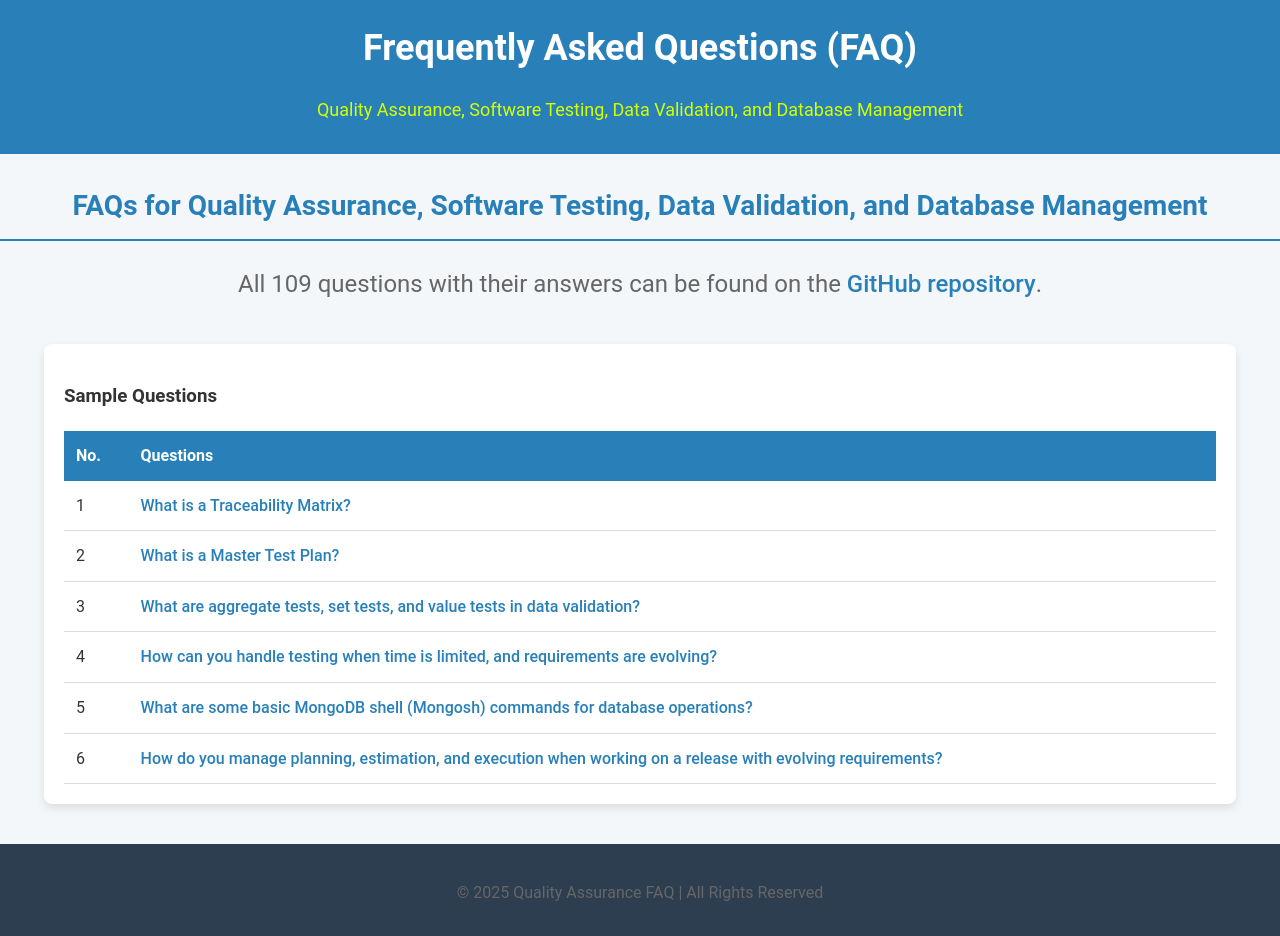
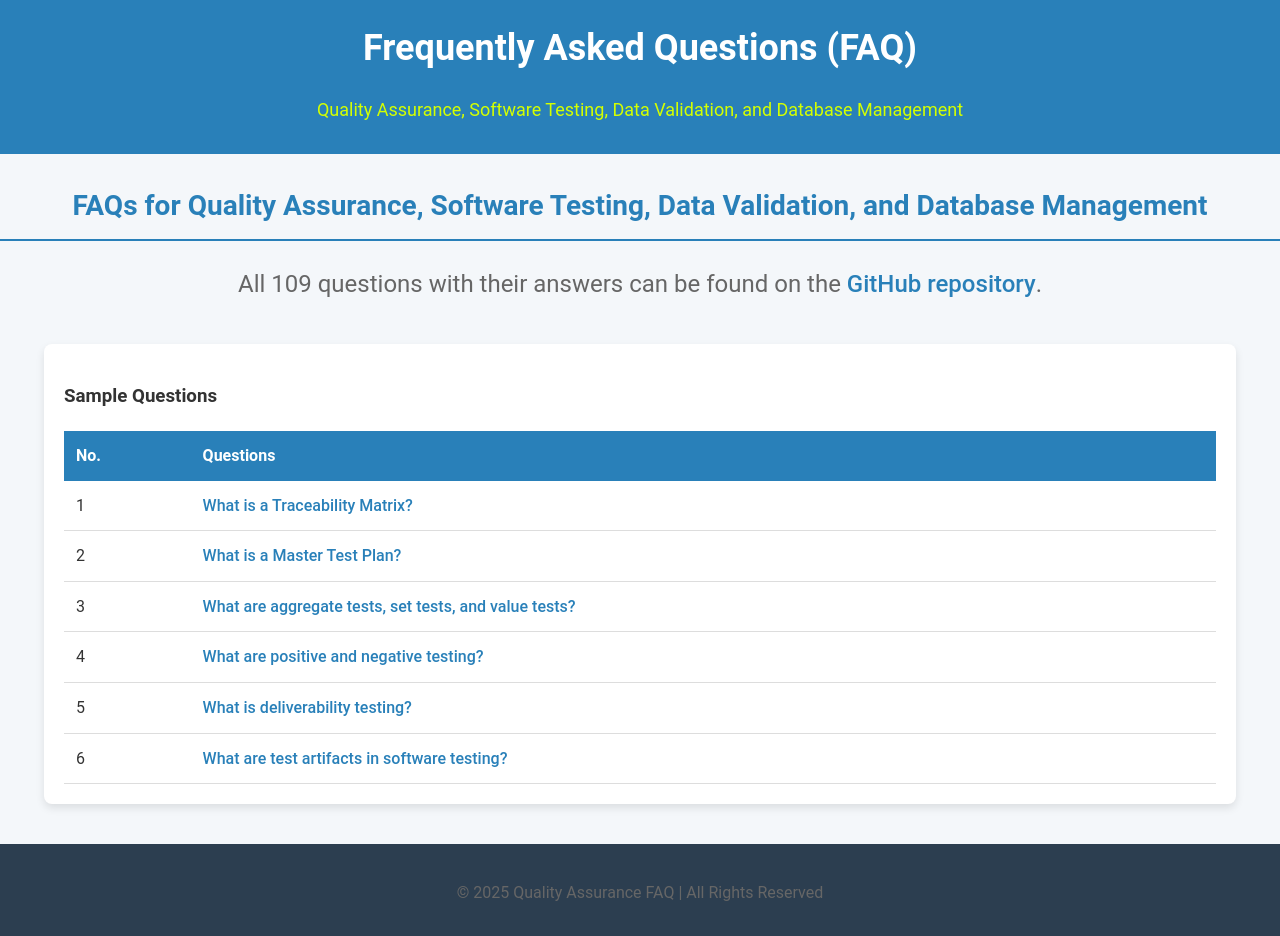
Before and after one commit to nbahador/nbahador.github.io, a Jekyll site: the page QA_FAQ.html, which Jekyll copies as it is, in a window 1280 px wide. Built offline with Jekyll 4.4.1, drawn with Linux system fonts in a browser that asks for light colours.

Commit message:
Update QA_FAQ.html

```diff
--- a/QA_FAQ.html
+++ b/QA_FAQ.html
@@ -125,11 +125,10 @@
       </tr>
       <tr><td>1</td><td><a href="https://github.com/nbahador/Quality_Assurance.git">What is a Traceability Matrix?</a></td></tr>
       <tr><td>2</td><td><a href="https://github.com/nbahador/Quality_Assurance.git">What is a Master Test Plan?</a></td></tr>
-      <tr><td>3</td><td><a href="https://github.com/nbahador/Quality_Assurance.git">What are aggregate tests, set tests, and value tests in data validation?</a></td></tr>
-      <tr><td>4</td><td><a href="https://github.com/nbahador/Quality_Assurance.git">How can you handle testing when time is limited, and requirements are evolving?</a></td></tr>
-      <tr><td>5</td><td><a href="https://github.com/nbahador/Quality_Assurance.git">What are some basic MongoDB shell (Mongosh) commands for database operations?</a></td></tr>
-      <!-- Add more rows as necessary -->
-      <tr><td>6</td><td><a href="#how-do-you-manage-planning-estimation-and-execution-when-working-on-a-release-with-evolving-requirements">How do you manage planning, estimation, and execution when working on a release with evolving requirements?</a></td></tr>
+      <tr><td>3</td><td><a href="https://github.com/nbahador/Quality_Assurance.git">What are aggregate tests, set tests, and value tests?</a></td></tr>
+      <tr><td>4</td><td><a href="https://github.com/nbahador/Quality_Assurance.git">What are positive and negative testing?</a></td></tr>
+      <tr><td>5</td><td><a href="https://github.com/nbahador/Quality_Assurance.git">What is deliverability testing?</a></td></tr>
+      <tr><td>6</td><td><a href="https://github.com/nbahador/Quality_Assurance.git">What are test artifacts in software testing?</a></td></tr>
     </table>
   </div>
 
```
